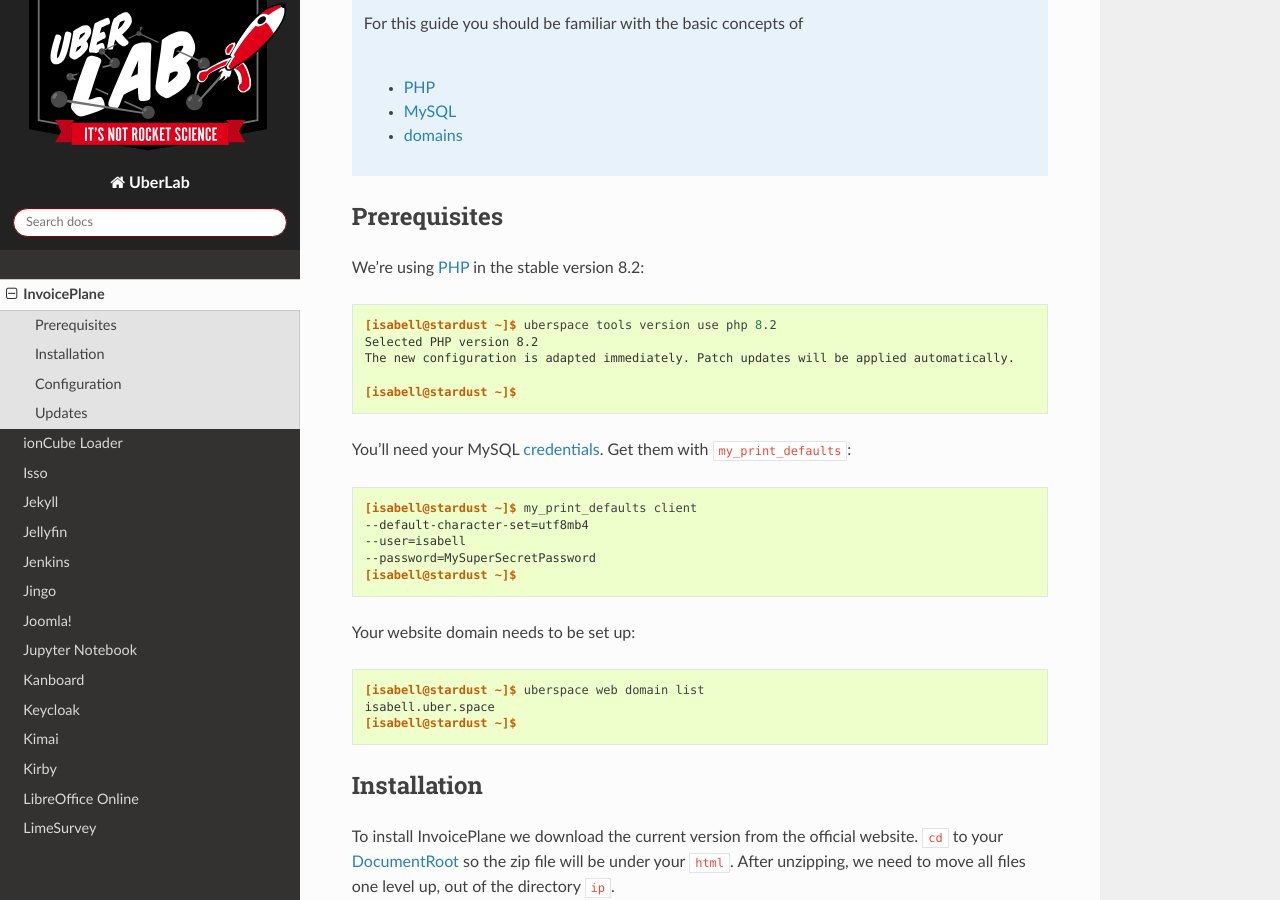
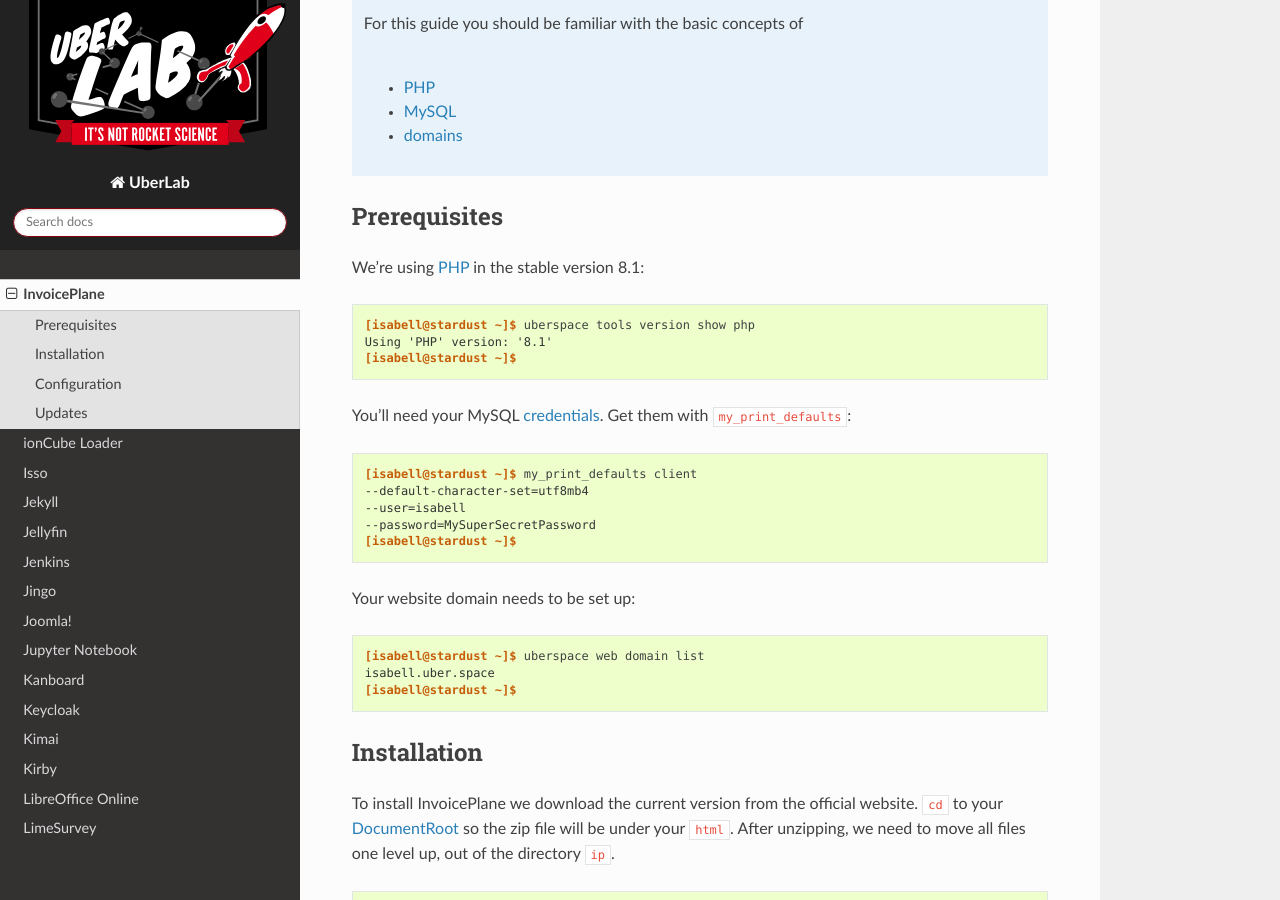
Before and after one commit to Uberspace/lab, a Sphinx documentation site: the page built from source/guide_invoiceplane.rst, in a window 1280 px wide and 900 px high, scrolled down 1141 px. Built offline with Sphinx 7.4.7 and the Read the Docs theme 2.0.0, drawn with Linux system fonts in a browser that asks for light colours.

Commit message:
Use PHP 8.1, application is not yet compatible with PHP 8.2

```diff
--- a/source/guide_invoiceplane.rst
+++ b/source/guide_invoiceplane.rst
@@ -31,14 +31,12 @@
 Prerequisites
 =============
 
-We’re using :manual:`PHP <lang-php>` in the stable version 8.2:
+We’re using :manual:`PHP <lang-php>` in the stable version 8.1:
 
 ::
 
- [isabell@stardust ~]$ uberspace tools version use php 8.2
- Selected PHP version 8.2
- The new configuration is adapted immediately. Patch updates will be applied automatically.
-
+ [isabell@stardust ~]$ uberspace tools version show php
+ Using 'PHP' version: '8.1'
  [isabell@stardust ~]$
 
 .. include:: includes/my-print-defaults.rst
```
